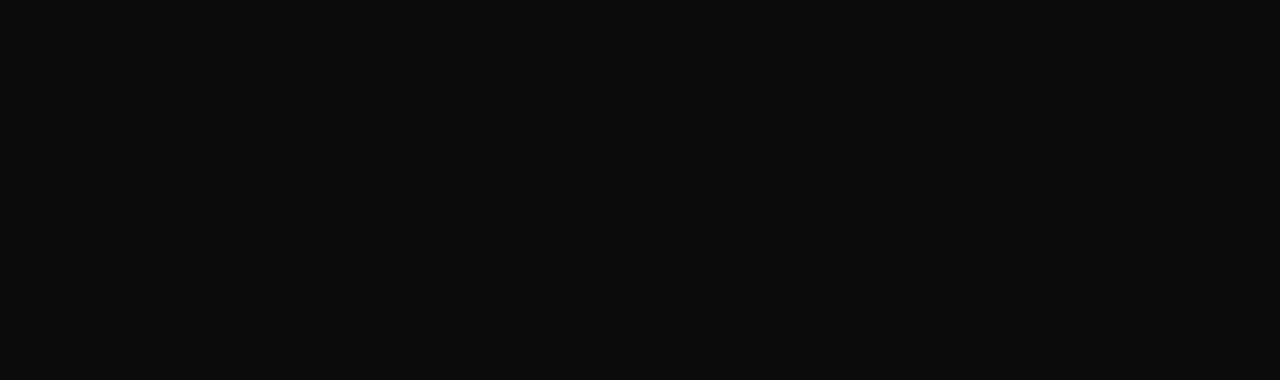
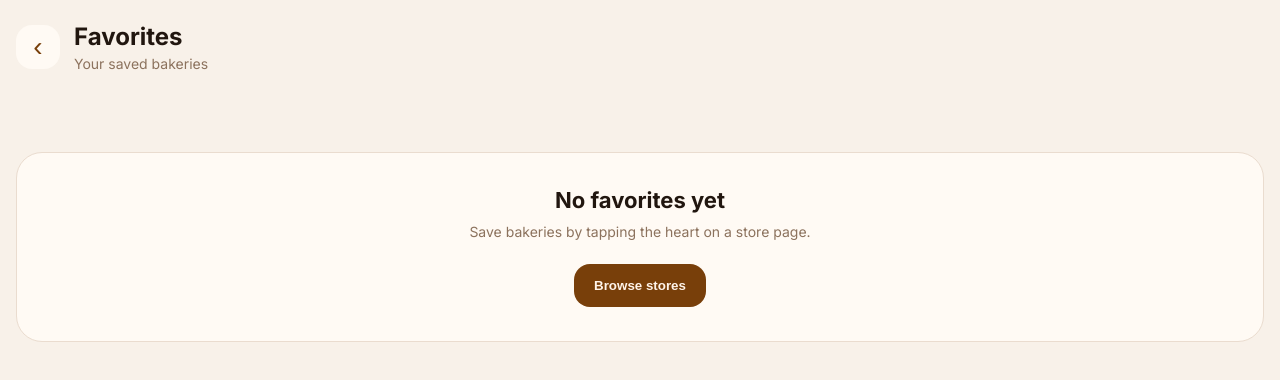
Before and after one commit to Alatsakimaria/save-food, an Angular app in the folder frontend/: page /favorites in a window 1280 px wide. Before the commit this address led to /. Shown: the top 380 px of the page. Built offline with nearby package versions, Linux system fonts and the light colour scheme.

Commit message:
Favorites page

```diff
--- a/frontend/src/app/app.routes.ts
+++ b/frontend/src/app/app.routes.ts
@@ -8,6 +8,7 @@
 import { StoreDetails } from './pages/store-details/store-details';
 import { SurpriseBags } from './pages/surprise-bags/surprise-bags';
 import { BoxDetails } from './pages/box-details/box-details';
+import { Favorites } from './pages/favorites/favorites';
 
 
 
@@ -20,5 +21,6 @@
   { path: 'best-deals', component: BestDeals },
   { path: 'store/:id', component: StoreDetails },
   { path: 'surprise-bags', component: SurpriseBags },
-  { path: 'box/:type', component: BoxDetails }
+  { path: 'box/:type', component: BoxDetails },
+  { path: 'favorites', component: Favorites }
 ];
--- /dev/null
+++ b/frontend/src/app/pages/favorites/favorites.html
@@ -0,0 +1,39 @@
+<div class="favorites-page">
+  <header class="page-header">
+    <button routerLink="/home" class="back-button">‹</button>
+
+    <div>
+      <h1>Favorites</h1>
+      <p>Your saved bakeries</p>
+    </div>
+  </header>
+
+  <section class="empty-state" *ngIf="favoriteStores.length === 0">
+    <h2>No favorites yet</h2>
+    <p>Save bakeries by tapping the heart on a store page.</p>
+    <button routerLink="/home">Browse stores</button>
+  </section>
+
+  <section class="favorites-list" *ngIf="favoriteStores.length > 0">
+    <article
+      class="favorite-card"
+      *ngFor="let store of favoriteStores"
+      [routerLink]="['/store', store.id]"
+    >
+      <img [src]="store.image" [alt]="store.name">
+
+      <div>
+        <h2>{{ store.name }}</h2>
+        <p>{{ store.description }}</p>
+        <small>{{ store.pickupHours }}</small>
+      </div>
+
+      <button
+        class="remove-button"
+        (click)="removeFavorite(store.id); $event.stopPropagation()"
+      >
+        ×
+      </button>
+    </article>
+  </section>
+</div>
--- /dev/null
+++ b/frontend/src/app/pages/favorites/favorites.scss
@@ -0,0 +1,130 @@
+.favorites-page {
+  min-height: 100vh;
+  background: #f8f1e9;
+  padding: 22px 16px;
+  font-family: 'Inter', sans-serif;
+  color: #21160f;
+}
+
+.page-header {
+  display: flex;
+  gap: 14px;
+  align-items: center;
+  margin-bottom: 24px;
+}
+
+.back-button {
+  width: 44px;
+  height: 44px;
+  border: none;
+  border-radius: 16px;
+  background: #fffaf4;
+  color: #783f0a;
+  font-size: 28px;
+}
+
+.page-header h1 {
+  margin: 0 0 4px;
+  font-size: 24px;
+  font-weight: 600;
+}
+
+.page-header p {
+  margin: 0;
+  color: #8c725d;
+  font-size: 14px;
+}
+
+.empty-state {
+  margin-top: 80px;
+  text-align: center;
+  background: #fffaf4;
+  border: 1px solid #eadccf;
+  border-radius: 26px;
+  padding: 34px 22px;
+}
+
+.empty-state h2 {
+  margin: 0 0 8px;
+  font-size: 22px;
+  font-weight: 600;
+}
+
+.empty-state p {
+  margin: 0 0 22px;
+  color: #8c725d;
+  font-size: 14px;
+  line-height: 1.5;
+}
+
+.empty-state button {
+  border: none;
+  border-radius: 16px;
+  background: #783f0a;
+  color: #fff4ea;
+  padding: 14px 20px;
+  font-weight: 600;
+}
+
+.favorites-list {
+  display: flex;
+  flex-direction: column;
+  gap: 14px;
+}
+
+.favorite-card {
+  position: relative;
+
+  background: #fffaf4;
+  border: 1px solid #eadccf;
+  border-radius: 24px;
+  padding: 14px;
+
+  display: grid;
+  grid-template-columns: 76px 1fr 34px;
+  gap: 14px;
+  align-items: center;
+
+  box-shadow: 0 10px 26px rgba(70, 45, 25, 0.06);
+  cursor: pointer;
+}
+
+.favorite-card img {
+  width: 76px;
+  height: 76px;
+  border-radius: 18px;
+  background: white;
+  object-fit: contain;
+  padding: 10px;
+}
+
+.favorite-card h2 {
+  margin: 0 0 6px;
+  font-size: 17px;
+  font-weight: 600;
+}
+
+.favorite-card p {
+  margin: 0 0 6px;
+  color: #6b4a34;
+  font-size: 13px;
+  line-height: 1.35;
+}
+
+.favorite-card small {
+  color: #9a816c;
+  font-size: 12px;
+}
+
+.remove-button {
+  width: 30px;
+  height: 30px;
+
+  border: none;
+  border-radius: 50%;
+
+  background: rgba(120, 63, 10, 0.08);
+  color: #783f0a;
+
+  font-size: 20px;
+}
--- /dev/null
+++ b/frontend/src/app/pages/favorites/favorites.ts
@@ -0,0 +1,30 @@
+import { Component } from '@angular/core';
+import { RouterLink } from '@angular/router';
+import { NgFor, NgIf } from '@angular/common';
+
+@Component({
+  selector: 'app-favorites',
+  imports: [RouterLink, NgFor, NgIf],
+  templateUrl: './favorites.html',
+  styleUrl: './favorites.scss'
+})
+export class Favorites {
+  favoriteStores: any[] = [];
+
+  ngOnInit() {
+    this.favoriteStores = JSON.parse(
+      localStorage.getItem('favoriteStores') || '[]'
+    );
+  }
+
+  removeFavorite(storeId: string) {
+    this.favoriteStores = this.favoriteStores.filter(
+      store => store.id !== storeId
+    );
+
+    localStorage.setItem(
+      'favoriteStores',
+      JSON.stringify(this.favoriteStores)
+    );
+  }
+}
--- a/frontend/src/app/pages/home/home.html
+++ b/frontend/src/app/pages/home/home.html
@@ -179,7 +179,7 @@
       <small>Search</small>
     </button>
 
-    <button class="nav-item">
+    <button class="nav-item" routerLink="/favorites">
       <svg viewBox="0 0 24 24">
         <path d="M20.8 4.6a5.5 5.5 0 0 0-7.8 0L12 5.6l-1-1a5.5 5.5 0 0 0-7.8 7.8l1 1L12 21l7.8-7.6 1-1a5.5 5.5 0 0 0 0-7.8z"/>
       </svg>
```
Also changed, not shown: 1 other file (tests, documents, lock files or other folders).
